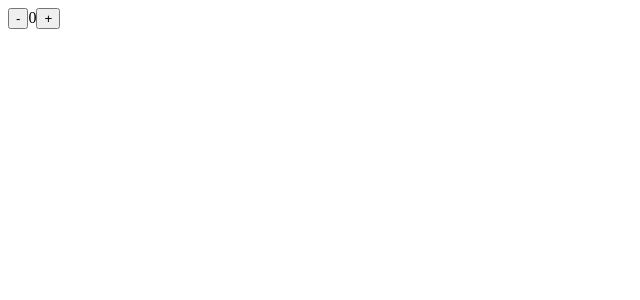
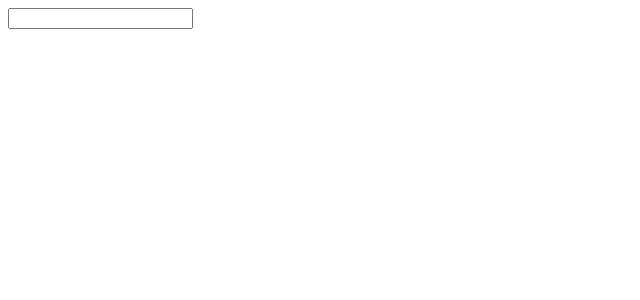
Before and after one commit to yemirhan/workshop_1, a React (Create React App) app: page / in a window 1280 px wide. Shown: the top 300 px of the page, without its empty margins (0-640 px from the left). Built offline with nearby package versions, Linux system fonts and the light colour scheme.

Commit message:
Input setstate

```diff
--- a/src/containers/Home.js
+++ b/src/containers/Home.js
@@ -1,13 +1,18 @@
 import React, { useState } from 'react'
 import { Button, ButtonDestructured } from './Button'
+import { Input } from './Input'
 
 export const Home = () => {
-    const [state, setstate] = useState(0)
+    // const [state, setstate] = useState(0)
+    const [value, setValue] = useState("")
+    const onChange = (e) => setValue(e.target.value);
+    const onChangeDestructured = ({ target: { value } }) => setValue(value);
     return (
         <div>
-            <Button s={setstate} />
+            {/* <Button s={setstate} />
             {state}
-            <ButtonDestructured setstate={setstate} state={state} />
+            <ButtonDestructured setstate={setstate} state={state} /> */}
+            <Input value={value} onChange={onChangeDestructured} />
         </div>
     )
 }
--- /dev/null
+++ b/src/containers/Input.js
@@ -0,0 +1,7 @@
+import React from 'react'
+
+export const Input = ({ value = "", onChange = () => { } }) => {
+    return (
+        <input value={value} onChange={onChange} />
+    )
+}
```
